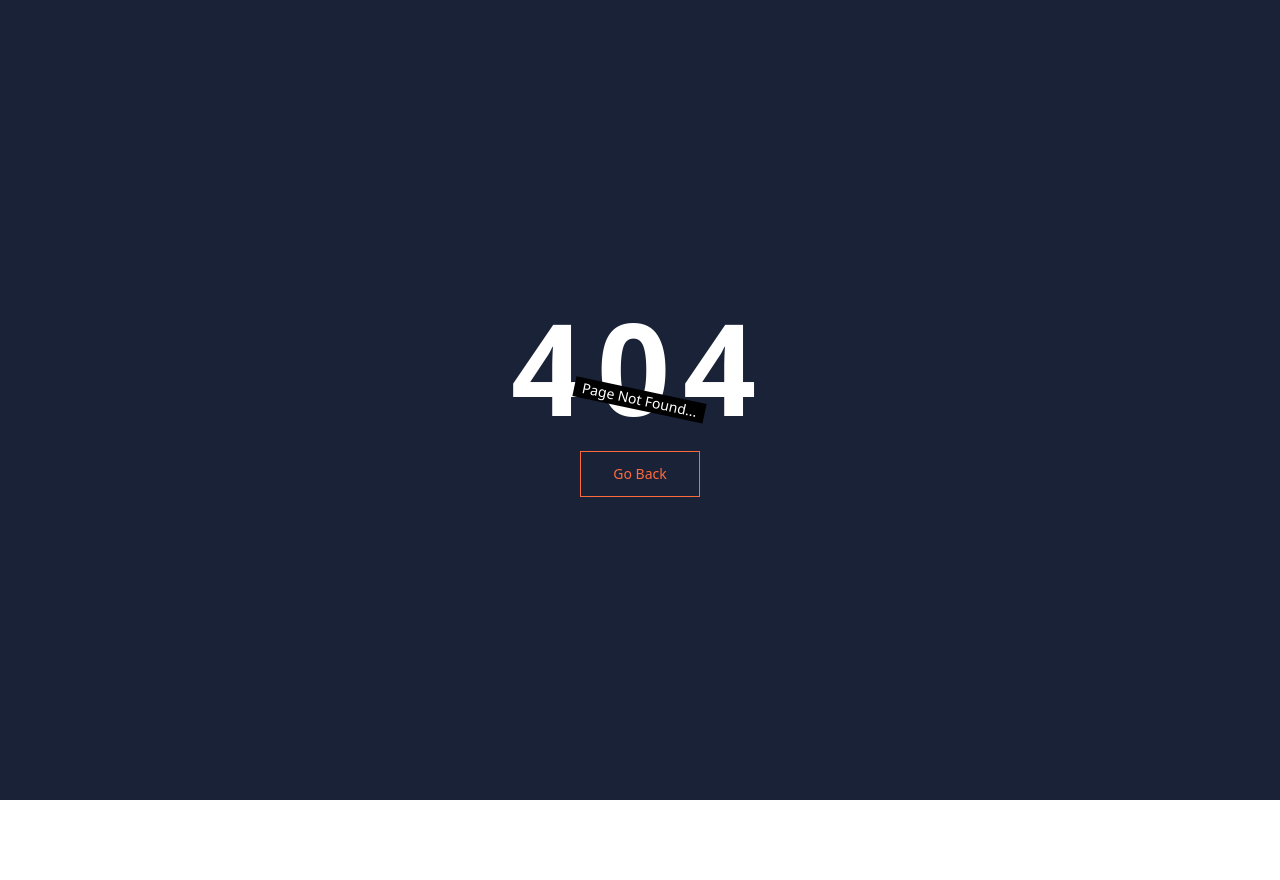
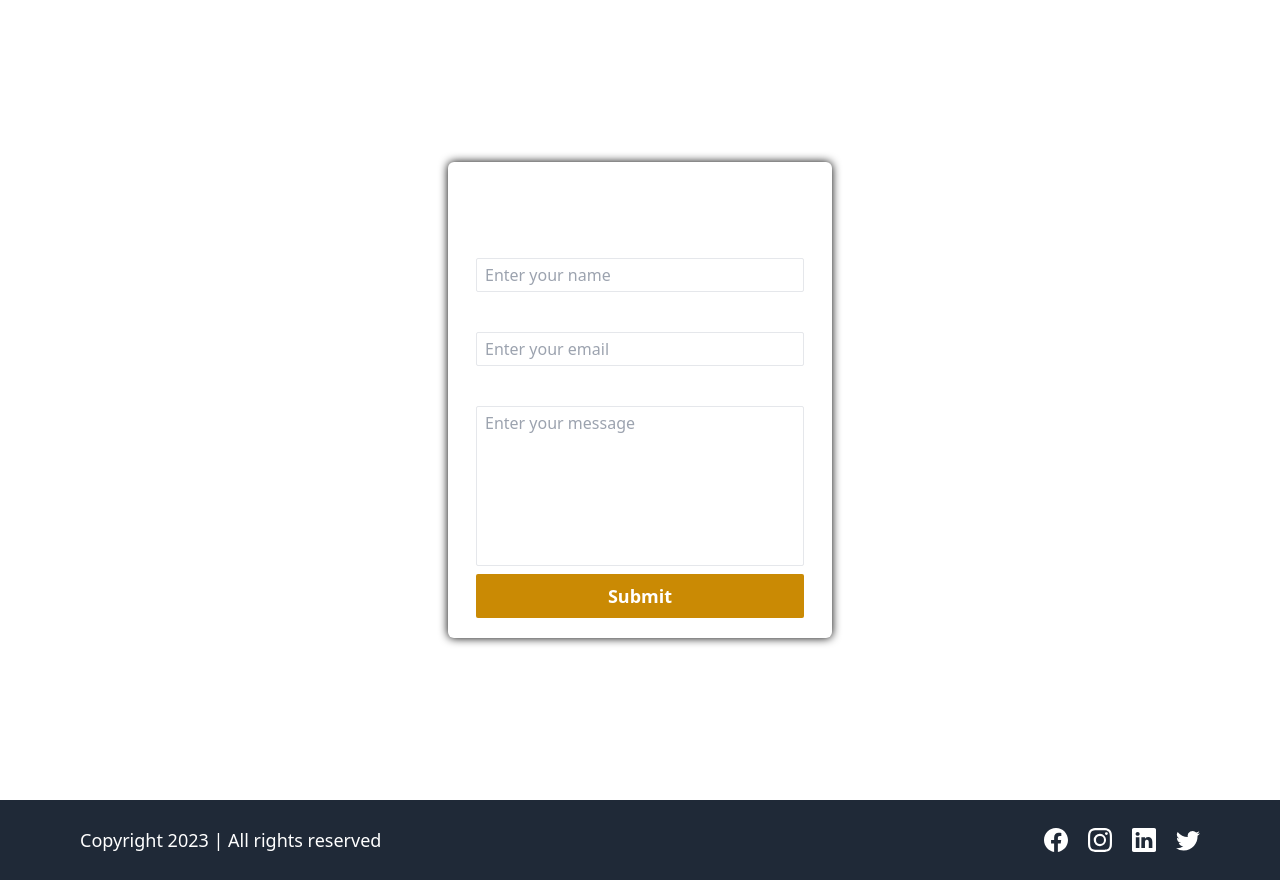
Before and after one commit to ajaydewangan1100/LMS_Frontend_practice, a React (Vite) app: page /contact in a window 1280 px wide. Before the commit this address had no page. Before the commit the page ends 800 px from the top, so only its background shows below. Built offline with nearby package versions, Linux system fonts and the light colour scheme.

Commit message:
added contact us page

```diff
--- a/src/App.jsx
+++ b/src/App.jsx
@@ -8,6 +8,7 @@
 import Signup from "./Pages/Signup";
 import Login from "./Pages/Login";
 import CourseList from "./Pages/Course/CourseList";
+import Contact from "./Pages/Contact";
 
 function App() {
   return (
@@ -15,6 +16,7 @@
       <Routes>
         <Route path="/" element={<HomePage />}></Route>
         <Route path="/about" element={<AboutUs />}></Route>
+        <Route path="/contact" element={<Contact />}></Route>
         <Route path="/courses" element={<CourseList />}></Route>
 
         <Route path="/signup" element={<Signup />}></Route>
--- /dev/null
+++ b/src/Helpers/RegexMatcher.js
@@ -0,0 +1,9 @@
+export function isMail(string) {
+  return string.match(
+    /^(([^<>()[\]\\.,;:\s@"]+(\.[^<>()[\]\\.,;:\s@"]+)*)|.(".+"))@((\[[0-9]{1,3}\.[0-9]{1,3}\.[0-9]{1,3}\.[0-9]{1,3}\])|(([a-zA-Z\-0-9]+\.)+[a-zA-Z]{2,}))$/
+  );
+}
+
+export function isValidPassword(string) {
+  return string.match(/^(?=.*[0-9])(?=.*[!@#$%^&*])[a-zA-Z0-9!@#$%^&*]{6,16}$/);
+}
--- /dev/null
+++ b/src/Pages/Contact.jsx
@@ -0,0 +1,118 @@
+import { useState } from "react";
+import HomeLayout from "../Layouts/HomeLayout";
+import { toast } from "react-hot-toast";
+import { isMail } from "../Helpers/RegexMatcher";
+import axiosInstance from "../Helpers/axiosInstance";
+
+function Contact() {
+  const [userInput, setUserInput] = useState({
+    name: "",
+    email: "",
+    message: "",
+  });
+
+  function handleInput(e) {
+    const { name, value } = e.target;
+
+    setUserInput({
+      ...userInput,
+      [name]: value,
+    });
+  }
+
+  async function onFormSubmit(e) {
+    e.preventDefault();
+
+    if (!userInput.name || !userInput.email || !userInput.message) {
+      toast.error("All feilds are mandatory");
+      return;
+    }
+
+    if (!isMail(userInput.email)) {
+      toast.error("Invalid email id");
+      return;
+    }
+
+    try {
+      const res = axiosInstance.post("/contact", userInput);
+      toast.promise(res, {
+        loading: "Submitting your message..",
+        success: "Form submitted successfully",
+        error: "Failed to submit the form!",
+      });
+
+      const contactResponse = await res;
+      if (contactResponse?.data?.success) {
+        setUserInput({
+          name: "",
+          email: "",
+          message: "",
+        });
+      }
+    } catch (error) {
+      toast.error("Operation failed...");
+    }
+  }
+
+  return (
+    <HomeLayout>
+      <div className="flex items-center justify-center h-[100vh]">
+        <form
+          onSubmit={onFormSubmit}
+          noValidate
+          className="flex flex-col items-center justify-center gap-2 p-5 px-7 rounded-md text-white shadow-[0_0_10px_black] w-[24rem] "
+        >
+          <h1 className="text-3xl font-semibold">Contact Form</h1>
+          <div className="flex flex-col w-full gap-1">
+            <label htmlFor="name" className="text-xl font-semibold ">
+              Name
+            </label>
+            <input
+              className="bg-transparent border px-2 py-1 rounded-sm "
+              id="name"
+              type="text"
+              name="name"
+              placeholder="Enter your name"
+              onChange={handleInput}
+              value={userInput.name}
+            />
+          </div>
+          <div className="flex flex-col w-full gap-1">
+            <label htmlFor="email" className="text-xl font-semibold ">
+              Email
+            </label>
+            <input
+              className="bg-transparent border px-2 py-1 rounded-sm "
+              id="email"
+              type="email"
+              name="email"
+              placeholder="Enter your email"
+              onChange={handleInput}
+              value={userInput.email}
+            />
+          </div>
+          <div className="flex flex-col w-full gap-1">
+            <label htmlFor="message" className="text-xl font-semibold ">
+              Your message
+            </label>
+            <textarea
+              className="bg-transparent border px-2 py-1 rounded-sm resize-none h-40 "
+              id="message"
+              name="message"
+              placeholder="Enter your message"
+              onChange={handleInput}
+              value={userInput.message}
+            />
+          </div>
+          <button
+            type="submit"
+            className="w-full bg-yellow-600 hover:bg-yellow-700 transition-all ease-in-out duration-300 rounded-sm py-2 font-semibold text-lg cursor-pointer "
+          >
+            Submit
+          </button>
+        </form>
+      </div>
+    </HomeLayout>
+  );
+}
+export default Contact;
--- a/src/Pages/Signup.jsx
+++ b/src/Pages/Signup.jsx
@@ -6,6 +6,7 @@
 
 import HomeLayout from "../Layouts/HomeLayout.jsx";
 import { createAccount } from "../Redux/Slices/AuthSlice.js";
+import { isMail, isValidPassword } from "../Helpers/RegexMatcher.js";
 
 function Signup() {
   const dispatch = useDispatch();
@@ -65,21 +66,13 @@
     }
 
     // checking valid email
-    if (
-      !signupData.email.match(
-        /^(([^<>()[\]\\.,;:\s@"]+(\.[^<>()[\]\\.,;:\s@"]+)*)|.(".+"))@((\[[0-9]{1,3}\.[0-9]{1,3}\.[0-9]{1,3}\.[0-9]{1,3}\])|(([a-zA-Z\-0-9]+\.)+[a-zA-Z]{2,}))$/
-      )
-    ) {
+    if (!isMail(signupData.email)) {
       toast.error("Invalid email id");
       return;
     }
 
     // checking password validation
-    if (
-      !signupData.password.match(
-        /^(?=.*[0-9])(?=.*[!@#$%^&*])[a-zA-Z0-9!@#$%^&*]{6,16}$/
-      )
-    ) {
+    if (!isValidPassword(signupData.password)) {
       toast.error(
         "Password should be 6-16 character long with atleast one number and one special character."
       );
```
